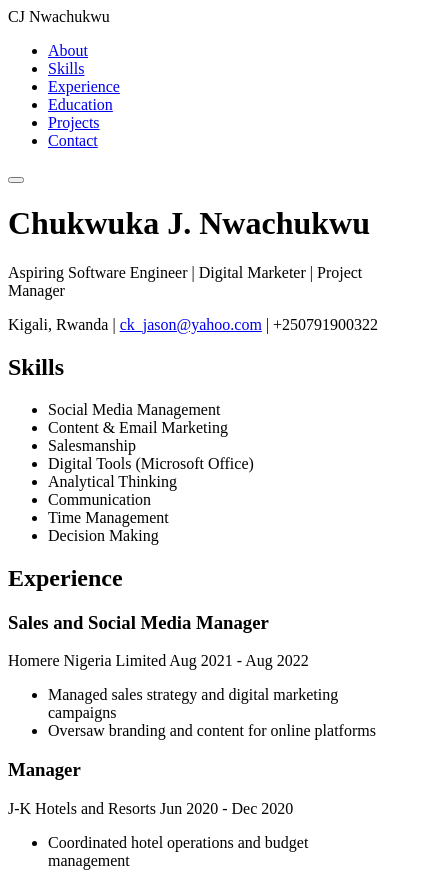
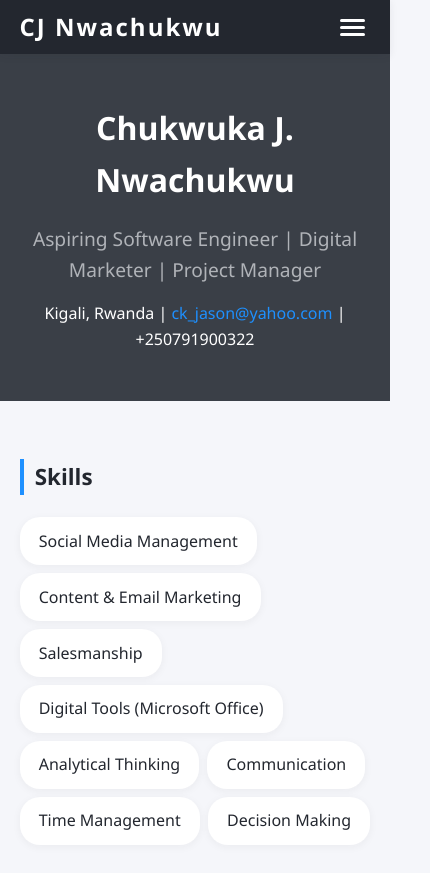
Before and after one commit to ChukwukaJ/alu-web_front_end, a plain HTML site: page index.html in a window 390 px wide. Shown: the top 873 px of the page, 430 px wide, since content can reach past the window. Drawn offline with Linux system fonts and the light colour scheme.

Commit message:
another fix

```diff
--- a/style.css
+++ b/style.css
@@ -1,3 +1,191 @@
+/*
+  Resume Website Stylesheet
+  Author: Chukwuka J. Nwachukwu
+  Description: Modern, minimal, masculine, and professional theme
+*/
+
+:root {
+  --primary: #23272f;
+  --secondary: #3a3f47;
+  --accent: #1e90ff;
+  --background: #f5f6fa;
+  --text: #23272f;
+  --white: #fff;
+  --gray: #b0b3b8;
+  --font-main: 'Segoe UI', 'Roboto', Arial, sans-serif;
+}
+
+html {
+  font-size: 16px;
+  box-sizing: border-box;
+}
+*, *:before, *:after {
+  box-sizing: inherit;
+}
+
+body {
+  margin: 0;
+  font-family: var(--font-main);
+  background: var(--background);
+  color: var(--text);
+  line-height: 1.6;
+}
+
+.container {
+  width: 90%;
+  max-width: 900px;
+  margin: 0 auto;
+}
+
+/* Navbar Styles */
+.navbar {
+  background: var(--primary);
+  color: var(--white);
+  padding: 0.5em 0;
+  position: sticky;
+  top: 0;
+  z-index: 1000;
+  box-shadow: 0 2px 8px rgba(35, 39, 47, 0.08);
+}
+.nav-container {
+  display: flex;
+  align-items: center;
+  justify-content: space-between;
+}
+.logo {
+  font-size: 1.5em;
+  font-weight: bold;
+  letter-spacing: 2px;
+}
+.nav-links {
+  list-style: none;
+  display: flex;
+  gap: 2em;
+  margin: 0;
+  padding: 0;
+}
+.nav-links li a {
+  color: var(--white);
+  text-decoration: none;
+  font-weight: 500;
+  transition: color 0.2s;
+}
+.nav-links li a:hover {
+  color: var(--accent);
+}
+.hamburger {
+  display: none;
+  flex-direction: column;
+  gap: 0.3em;
+  background: none;
+  border: none;
+  cursor: pointer;
+}
+.hamburger span {
+  display: block;
+  width: 25px;
+  height: 3px;
+  background: var(--white);
+  border-radius: 2px;
+  transition: 0.3s;
+}
+
+/* Hero Section */
+.hero {
+  background: var(--secondary);
+  color: var(--white);
+  padding: 3em 0 2em 0;
+  text-align: center;
+}
+.hero h1 {
+  margin: 0 0 0.3em 0;
+  font-size: 2.5em;
+  font-weight: 700;
+}
+.subtitle {
+  font-size: 1.2em;
+  color: var(--gray);
+  margin-bottom: 0.5em;
+}
+.contact-info {
+  font-size: 1em;
+  color: var(--white);
+}
+.contact-info a {
+  color: var(--accent);
+  text-decoration: none;
+}
+
+/* Section Styles */
+.section {
+  padding: 2.5em 0 2em 0;
+}
+.section h2 {
+  font-size: 2em;
+  margin-bottom: 1em;
+  color: var(--primary);
+  border-left: 4px solid var(--accent);
+  padding-left: 0.5em;
+}
+
+/* Skills */
+.skills-list {
+  display: flex;
+  flex-wrap: wrap;
+  gap: 1em;
+  padding: 0;
+  list-style: none;
+}
+.skills-list li {
+  background: var(--white);
+  color: var(--primary);
+  padding: 0.7em 1.2em;
+  border-radius: 20px;
+  box-shadow: 0 2px 8px rgba(35, 39, 47, 0.05);
+  font-weight: 500;
+  font-size: 1em;
+}
+
+/* Experience & Education */
+.experience-item, .education-item, .project-item {
+  background: var(--white);
+  margin-bottom: 1.5em;
+  padding: 1.2em 1em;
+  border-radius: 10px;
+  box-shadow: 0 2px 8px rgba(35, 39, 47, 0.06);
+}
+.company, .school {
+  font-weight: 600;
+  color: var(--accent);
+}
+.date {
+  float: right;
+  color: var(--gray);
+  font-size: 0.95em;
+}
+
+/* Projects */
+.project-item h3 {
+  margin-top: 0;
+}
+
+/* Buttons */
+.btn {
+  background: var(--accent);
+  color: var(--white);
+  border: none;
+  padding: 0.8em 2em;
+  border-radius: 25px;
+  font-size: 1em;
+  font-weight: 600;
+  cursor: pointer;
+  transition: background 0.2s;
+  margin-top: 1em;
+}
+.btn:hover {
+  background: #176dc1;
+}
+
 /* Contact Cards Layout */
 .contact-cards {
   display: flex;
@@ -46,7 +234,24 @@
   color: var(--accent);
 }
 
+@media (max-width: 900px) {
+  .container {
+    max-width: 98vw;
+  }
+  .nav-links {
+    gap: 1em;
+  }
+}
 @media (max-width: 700px) {
+  .hero h1 {
+    font-size: 2em;
+  }
+  .section h2 {
+    font-size: 1.4em;
+  }
+  .skills-list {
+    gap: 0.5em;
+  }
   .contact-cards {
     flex-direction: column;
     gap: 0.7em;
@@ -57,3 +262,31 @@
     justify-content: flex-start;
   }
 }
+@media (max-width: 600px) {
+  .nav-links {
+    position: absolute;
+    top: 60px;
+    right: 0;
+    background: var(--primary);
+    flex-direction: column;
+    width: 180px;
+    align-items: flex-start;
+    padding: 1em 0.5em;
+    box-shadow: 0 2px 8px rgba(35, 39, 47, 0.12);
+    display: none;
+  }
+  .nav-links.open {
+    display: flex;
+  }
+  .hamburger {
+    display: flex;
+  }
+}
+@media (max-width: 500px) {
+  .modal-content {
+    padding: 1em 0.5em;
+  }
+  .btn {
+    width: 100%;
+  }
+}
```
